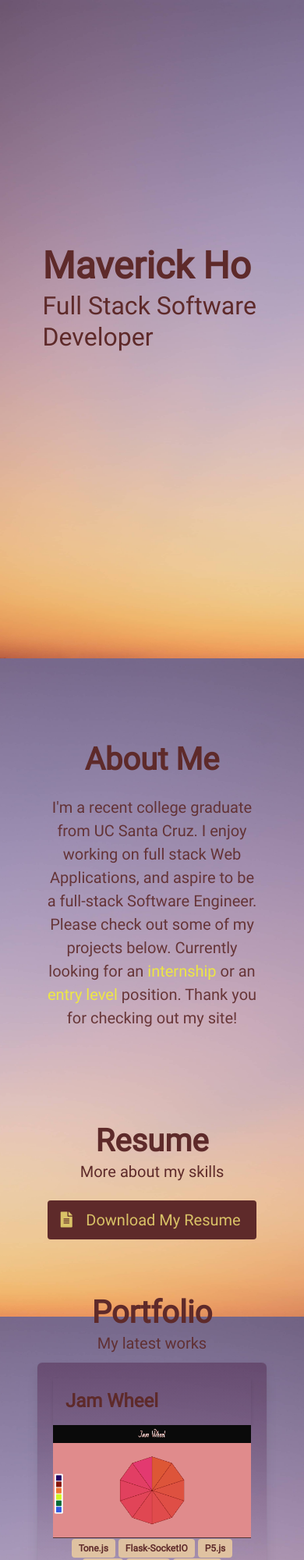
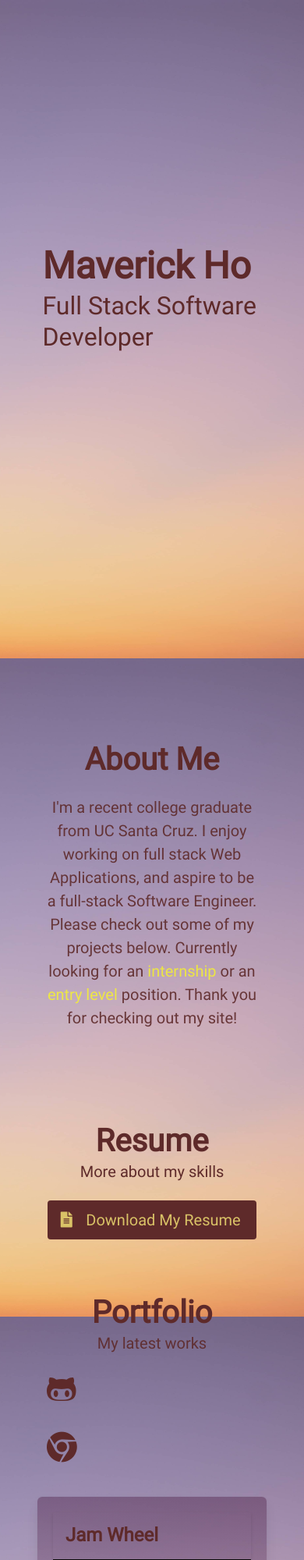
Before and after one commit to mavho/Portfolio, a Flask app: page / in a window 390 px wide. Shown: the top 2000 px of the page at 78% size. Run offline with Flask 2, Linux system fonts and the light colour scheme; some libraries are stand-ins or nearby versions.

Commit message:
css fixes, buttons show on mobile

```diff
--- a/server/static/css/style.css
+++ b/server/static/css/style.css
@@ -84,6 +84,7 @@ a :hover{
 }
 .main-section{
     background: url("../images/different-hues-of-color-of-the-sky-2847648-min.jpg") fixed;
+    /*background:linear-gradient(yellow,green);*/
     background-repeat: no-repeat;
     background-size: cover;
 }
--- a/server/templates/_includes/portfolio.html
+++ b/server/templates/_includes/portfolio.html
@@ -1,6 +1,6 @@
 <div>
     <div class="tile is-parent">
-        <div class="tile is-parent is-vertical is-2 subtitle is-size2 is-hidden-touch">
+        <div class="tile is-parent is-vertical is-2 subtitle is-size2">
             <div class="tile is-child media-links">
                 <a href="https://github.com/mavho/Jam-Wheel">
                     <span class="icon-side has-text-brown">
@@ -65,7 +65,7 @@
 </div>
 <div>
     <div class="tile is-parent">
-        <div class="tile is-parent is-vertical is-2 subtitle is-size2 is-hidden-touch">
+        <div class="tile is-parent is-vertical is-2 subtitle is-size2">
             <div class="tile is-child media-links">
                 <a href="https://github.com/mavho/UFC-API">
                     <span class="icon-side has-text-brown">
--- a/server/templates/_layouts/base.html
+++ b/server/templates/_layouts/base.html
@@ -19,7 +19,7 @@
     <!-- Header -->
     <section class="main-section">
 
-      <section class="hero is-fullheight main-section">
+      <section class="hero is-fullheight">
         <div class="hero-body">
           <div class="container">
             <div class="columns">
```
